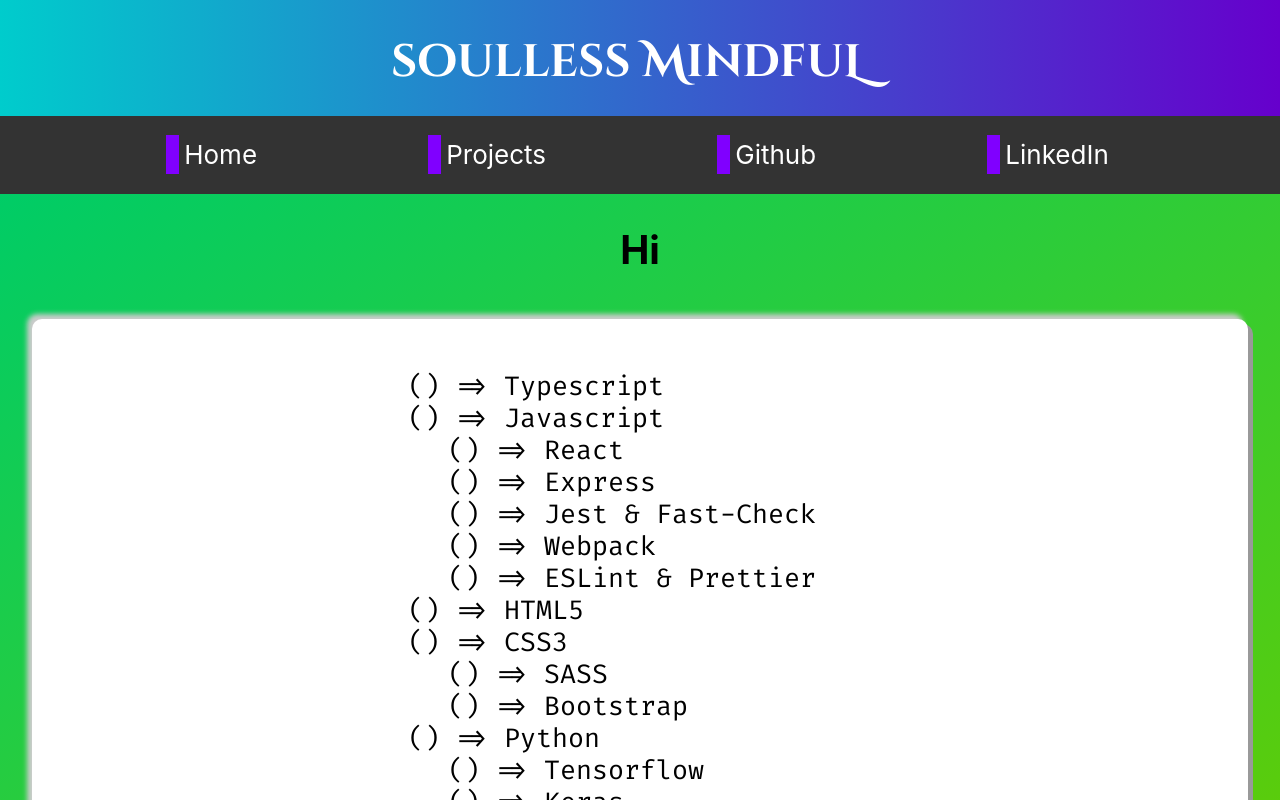
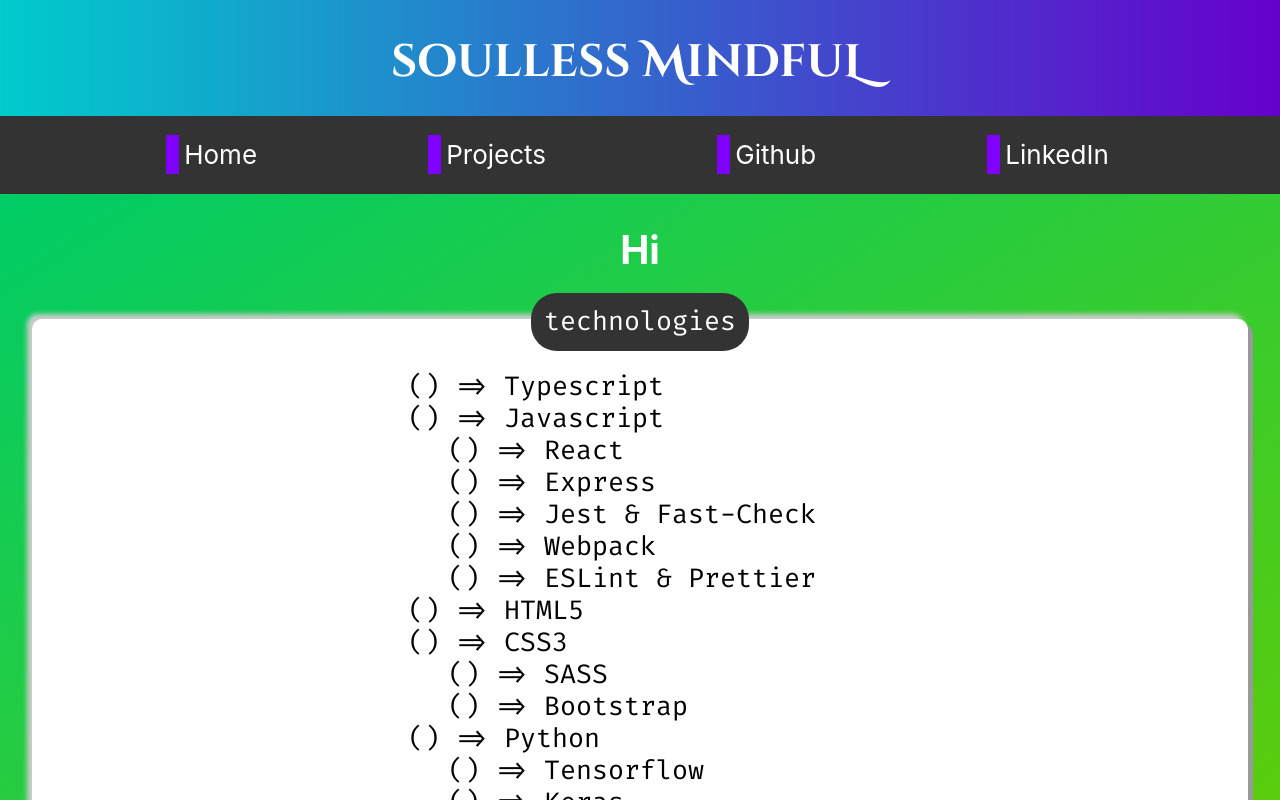
Before and after one commit to SoullessMindful/SoullessMindful.github.io, a React (Create React App) app in the folder soulless-mindful-home/: page / in a window 1280 px wide. Shown: the top 800 px of the page. Built offline with nearby package versions, Linux system fonts and the light colour scheme.

Commit message:
ContentBlock made into a component and some type refactoring done

```diff
--- a/soulless-mindful-home/src/App.tsx
+++ b/soulless-mindful-home/src/App.tsx
@@ -1,11 +1,10 @@
-import React, { ReactElement } from 'react'
+import React, { FunctionComponent } from 'react'
 import { BrowserRouter as Router, Switch, Route } from 'react-router-dom'
 import { NavLink } from './components/NavLink'
 import { Home } from './components/Home'
 import './App.css'
 
-export const App = (): ReactElement => {
-  return (
+export const App: FunctionComponent = () => (
   <Router>
     <div className="App">
       <header className="App-header">
@@ -39,4 +38,3 @@
     </div>
   </Router>
 )
-}
--- /dev/null
+++ b/soulless-mindful-home/src/components/ContentBlock.tsx
@@ -0,0 +1,38 @@
+import React, { FunctionComponent } from 'react'
+import styled from 'styled-components'
+
+const StyledContentBlock = styled.article`
+  position: relative;
+  width: 95%;
+  padding: 2rem;
+  margin: 1rem 0;
+  background-color: white;
+  border-radius: 10px;
+  box-shadow: -5px -5px 5px hsl(0, 0%, 80%), 5px 5px 0px hsl(0, 0%, 60%);
+`
+
+const Label = styled.div`
+  position: absolute;
+  top: -2rem;
+  left: 50%;
+  padding: 1rem;
+  border-radius: 2rem;
+  background-color: hsl(0, 0%, 20%);
+  color: white;
+  transform: translateX(-50%);
+  font-family: 'Fira Code';
+`
+
+interface ContentBlockProps {
+  label?: string
+}
+
+export const ContentBlock: FunctionComponent<ContentBlockProps> = ({
+  label,
+  children,
+}) => (
+  <StyledContentBlock>
+    {label !== undefined ? <Label>{label}</Label> : undefined}
+    {children}
+  </StyledContentBlock>
+)
--- a/soulless-mindful-home/src/components/Home.tsx
+++ b/soulless-mindful-home/src/components/Home.tsx
@@ -1,24 +1,20 @@
-import React, { ReactElement, useState, useEffect } from 'react'
+import React, { useState, useEffect, FunctionComponent } from 'react'
 import styled from 'styled-components'
 import { List } from './List'
+import { ContentBlock } from './ContentBlock'
 
 const Container = styled.section`
   display: flex;
   flex-direction: column;
   align-items: center;
   font-size: 2rem;
+
+  h2 {
+    color: white;
+  }
 `
 
-const ContentBlock = styled.article`
-  width: 95%;
-  padding: 2rem;
-  margin: 1rem 0;
-  background-color: white;
-  border-radius: 10px;
-  box-shadow: -5px -5px 5px hsl(0, 0%, 80%), 5px 5px 0px hsl(0, 0%, 60%);
-`
-
-export const Home = (): ReactElement => {
+export const Home: FunctionComponent = () => {
   const [technologies, setTechnologies] = useState([])
 
   useEffect(() => {
@@ -31,7 +27,7 @@
   return (
     <Container>
       <h2>Hi</h2>
-      <ContentBlock>
+      <ContentBlock label="technologies">
         <List elements={technologies} />
       </ContentBlock>
       <ContentBlock>Hehe</ContentBlock>
--- a/soulless-mindful-home/src/components/List.tsx
+++ b/soulless-mindful-home/src/components/List.tsx
@@ -1,4 +1,4 @@
-import React, { ReactElement } from 'react'
+import React, { FunctionComponent } from 'react'
 import styled from 'styled-components'
 
 const StyledList = styled.ul`
@@ -17,7 +17,7 @@
   elements: ListElement[]
 }
 
-export const List = ({ elements }: ListProps): ReactElement => (
+export const List: FunctionComponent<ListProps> = ({ elements }) => (
   <div>
     <StyledList>
       {elements.map((element: ListElement) => (
--- a/soulless-mindful-home/src/components/NavLink.tsx
+++ b/soulless-mindful-home/src/components/NavLink.tsx
@@ -1,4 +1,4 @@
-import React, { ReactElement } from 'react'
+import React, { FunctionComponent } from 'react'
 import { Link } from 'react-router-dom'
 import styled from 'styled-components'
 
@@ -33,11 +33,11 @@
   outside?: boolean
 }
 
-export const NavLink = ({
+export const NavLink: FunctionComponent<NavLinkProps> = ({
   label,
   path,
   outside = false,
-}: NavLinkProps): ReactElement => {
+}) => {
   const content = (
     <Container>
       <LeftBlock />
```
Lines whose indentation alone changed are shown as unchanged.
